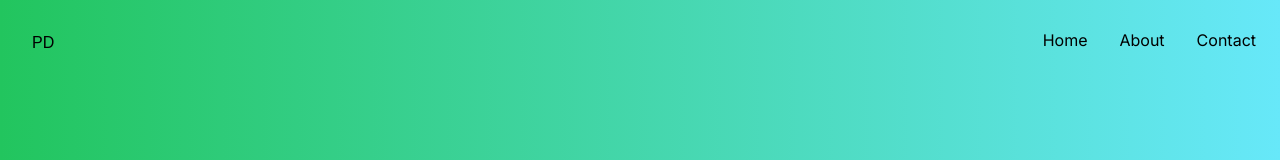
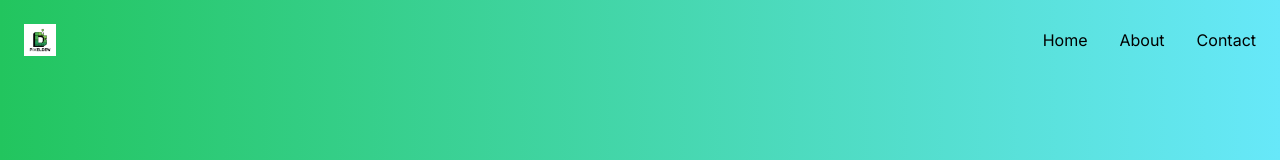
Before and after one commit to pixeldewads-digital/pixdew-web, a Next.js app: page / in a window 1280 px wide. Shown: the top 160 px of the page. Built offline with nearby package versions, Linux system fonts and the light colour scheme.

Commit message:
Update Header.tsx

```diff
--- a/src/components/Header.tsx
+++ b/src/components/Header.tsx
@@ -30,7 +30,7 @@ const Header = () => {
     >
       <Container>
         <div className="flex items-center justify-between h-20">
-          <img src="/pixdew-web/logo/PD-New.svg" alt="PixelDew Logo" className="h-8" />
+          <img src="/pixdew-web/logo/PD New (Logo).png" alt="PixelDew Logo" className="h-8" />
           <nav>
             <ul className="flex items-center space-x-8">
               <li>
```
